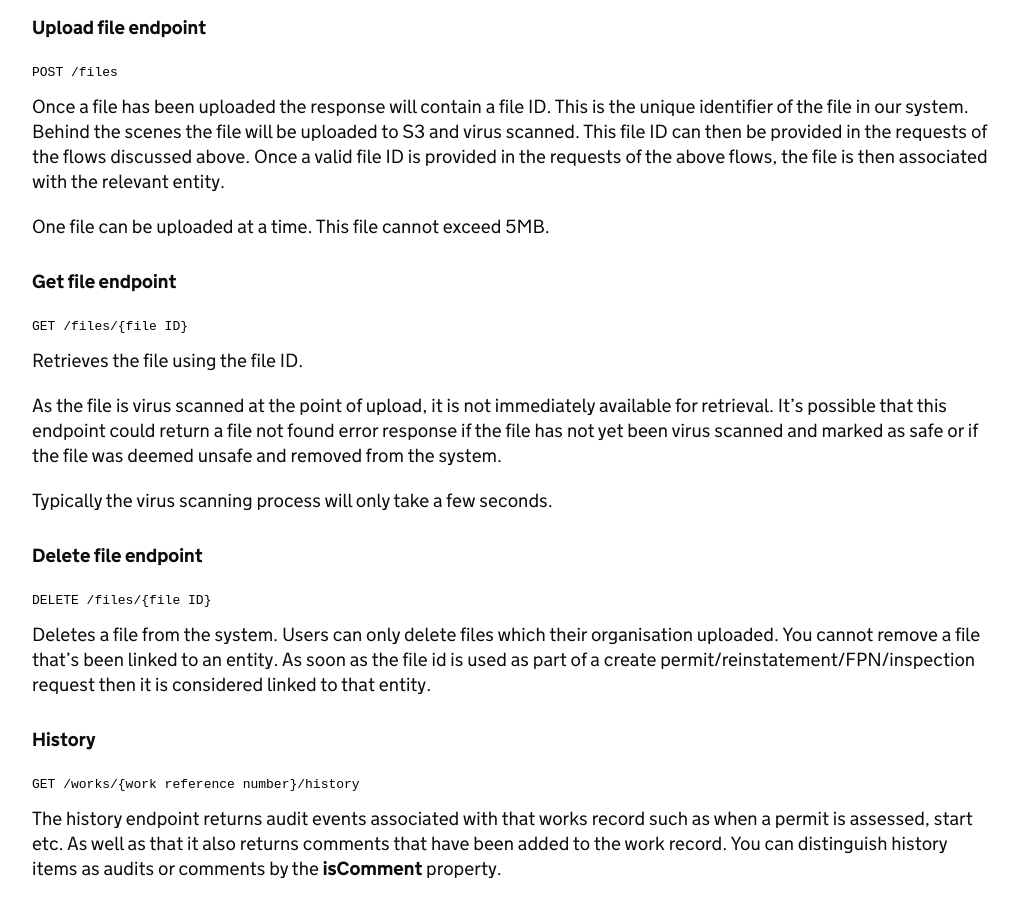
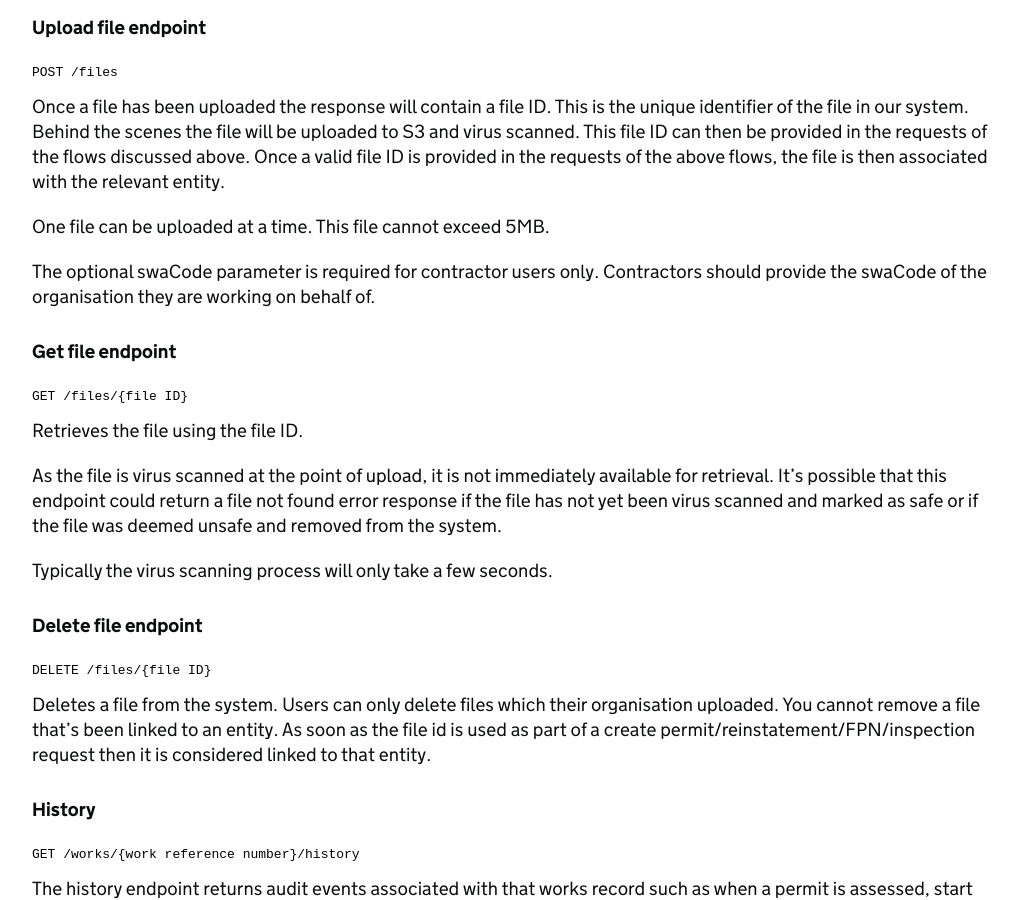
Before and after one commit to jgraham0325/land-register-api-docs, a Jekyll site: the page built from docs/api-documentation/V1.1/index.md, in a window 1280 px wide and 900 px high, scrolled down 35148 px. Shown: the whole window, without its empty margins (128-1146 px from the left). Built offline with Jekyll 4.4.1, drawn with Linux system fonts in a browser that asks for light colours.

Commit message:
SM-3195 - Update post file endpoint to explain swaCode parameter

```diff
--- a/docs/api-documentation/V1.1/index.md
+++ b/docs/api-documentation/V1.1/index.md
@@ -1611,6 +1611,9 @@ Once a file has been uploaded the response will contain a file ID. This is the u
 One file can be uploaded at a time. This file cannot exceed 5MB.
 {: .govuk-body}
 
+The optional swaCode parameter is required for contractor users only. Contractors should provide the swaCode of the organisation they are working on behalf of.
+{: .govuk-body}
+
 #### Get file endpoint
 {: .govuk-heading-s}
 
```
